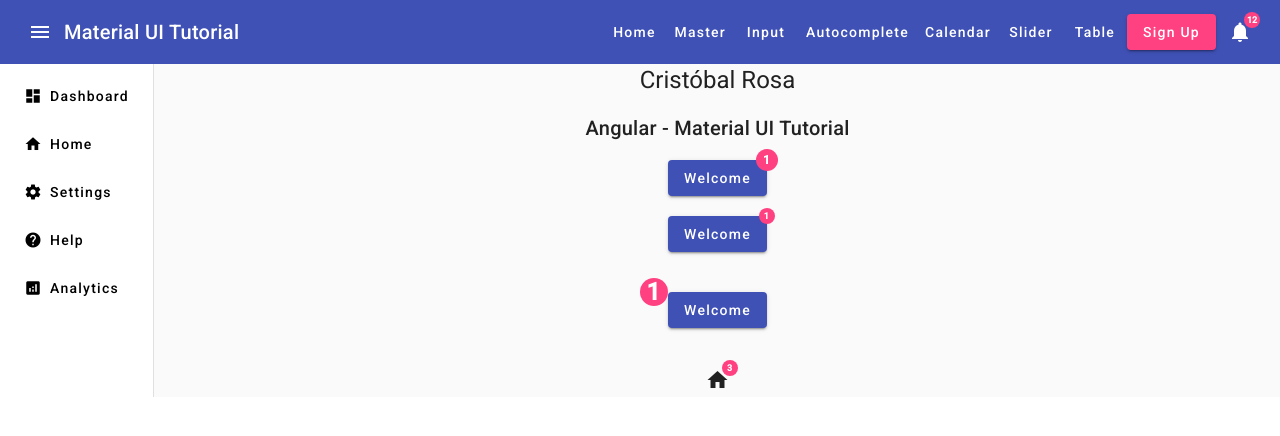
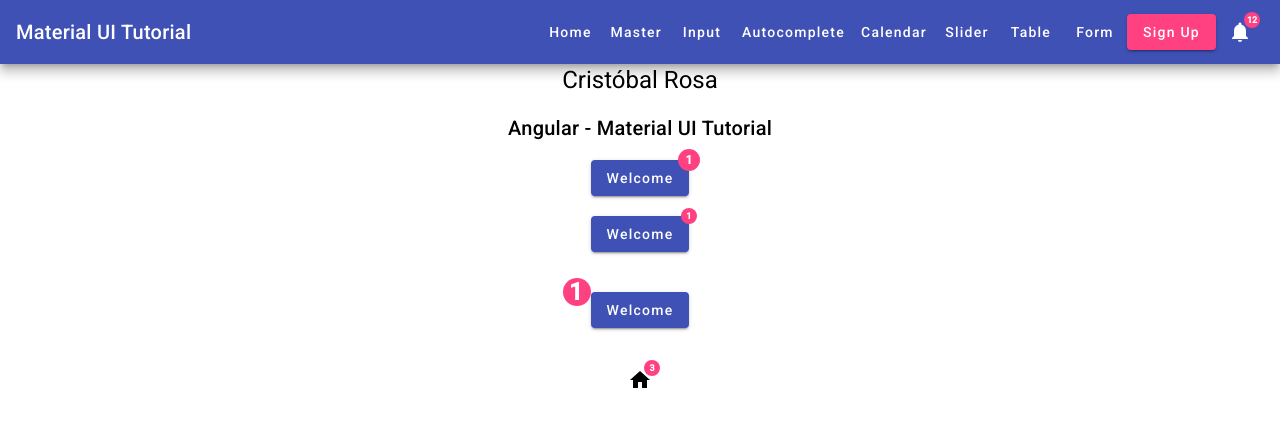
Before and after one commit to jcaido/angularmaterial, an Angular app: page /home in a window 1280 px wide. Shown: the top 436 px of the page. Built offline with nearby package versions, Linux system fonts and the light colour scheme.

Commit message:
update menubar component

```diff
--- a/src/app/component/menubar/menubar.component.html
+++ b/src/app/component/menubar/menubar.component.html
@@ -1,7 +1,7 @@
 <mat-toolbar color="primary" class="mat-elevation-z8">
-  <button (click)="drawer.toggle()" mat-icon-button>
+  <!--<script defer src="https://use.fontawesome.com/releases/v5.1.1/js/all.js" integrity="sha384-BtvRZcyfv4r0x/phJt9Y9HhnN5ur1Z+kZbKVgzVBAlQZX4jvAuImlIz+bG7TS00a" crossorigin="anonymous"></script><button (click)="drawer.toggle()" mat-icon-button>
     <mat-icon>menu</mat-icon>
-  </button>
+  </button>-->
   <span>Material UI Tutorial</span>
   <span class="example-spacer"></span>
   <button routerLink="home" mat-button>Home</button>
@@ -34,13 +34,15 @@
   <button routerLink="calendar" mat-button>Calendar</button>
   <button routerLink="slider" mat-button>Slider</button>
   <button routerLink="table" mat-button>Table</button>
+  <button routerLink="formdesign" mat-button>Form</button>
   <button mat-raised-button color="accent">Sign Up</button>
   <button mat-icon-button (click)="badgeVisibility()">
     <mat-icon matBadge="12" matBadgeSize="small" matBadgeColor="accent" [matBadgeHidden]="badVisible">notifications</mat-icon>
   </button>
 </mat-toolbar>
+<router-outlet></router-outlet>
 
-<mat-drawer-container>
+<!--<mat-drawer-container>
   <mat-drawer #drawer opened="true" mode="side">
     <mat-nav-list>
       <mat-list-item>
@@ -61,11 +63,6 @@
     </mat-nav-list>
   </mat-drawer>
   <mat-drawer-content>
-    <div style="text-align: center;">
-      <!--<app-datepicker></app-datepicker>-->
-      <!--<app-datepicker-in-line></app-datepicker-in-line>-->
-      <!--<app-calendar></app-calendar>-->
-    </div>
     <router-outlet></router-outlet>
   </mat-drawer-content>
-</mat-drawer-container>
+</mat-drawer-container>-->
```
